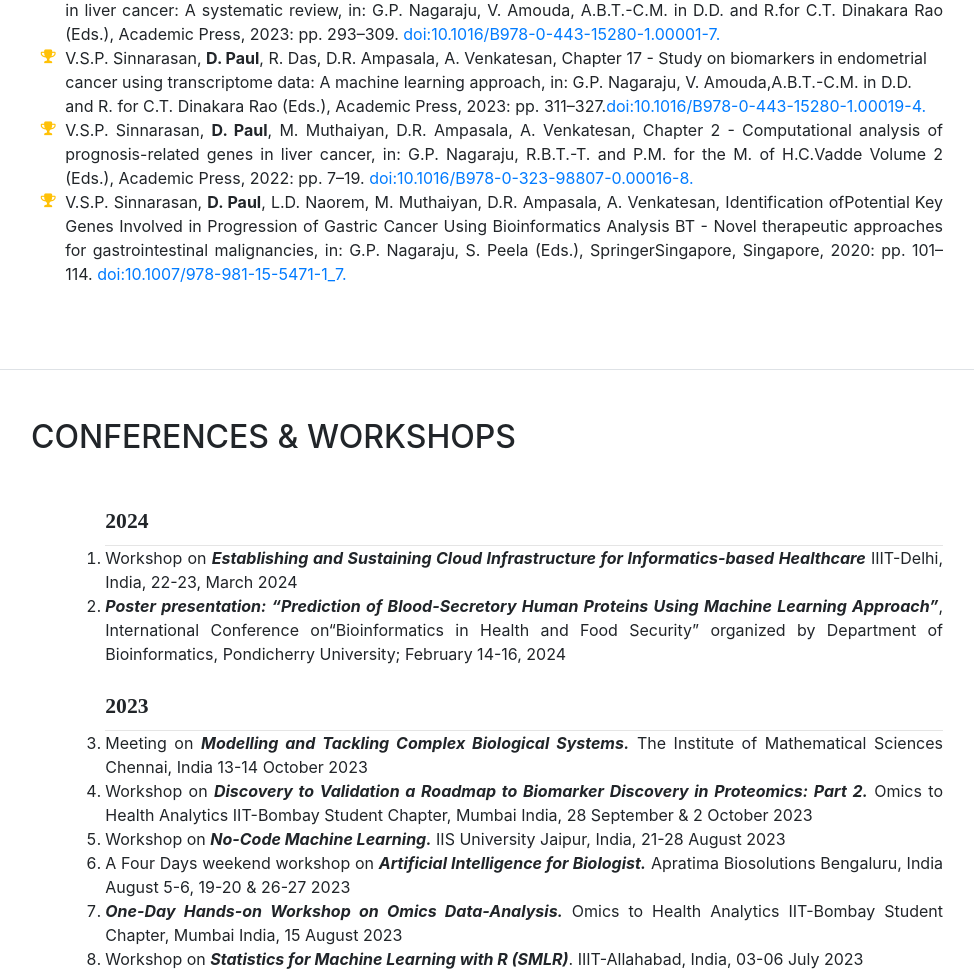
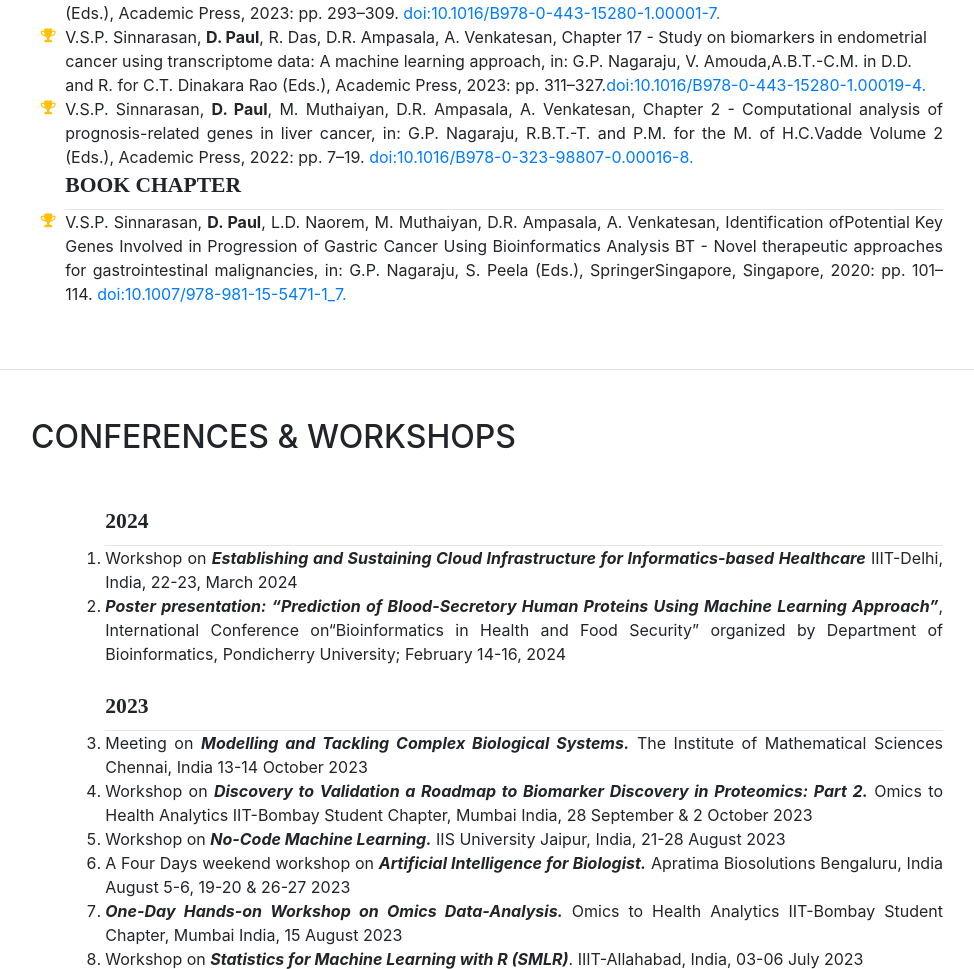
Before and after one commit to Dahrii-Paul/dpaul, a website with bundled scripts: page index.html in a window 1280 px wide. Shown: the part 4702-5671 px from the top of the page, without its empty margins (289-1263 px from the left). Built offline with nearby package versions, Linux system fonts and the light colour scheme; a web font is replaced by a local one.

Commit message:
Update index.html

```diff
--- a/index.html
+++ b/index.html
@@ -322,6 +322,8 @@ PCC6803</b>" under Supervisor – Prof. Jogadhenu Syama Sundar Prakash at Depart
               <i class="fa-li fa fa-trophy text-warning"></i>
               V.S.P. Sinnarasan, <b>D. Paul</b>, M. Muthaiyan, D.R. Ampasala, A. Venkatesan, Chapter 2 - Computational analysis of prognosis-related genes in liver cancer, in: G.P. Nagaraju, R.B.T.-T. and P.M. for the M. of H.C.Vadde Volume 2 (Eds.), Academic Press, 2022: pp. 7–19. <a href="https://www.sciencedirect.com/science/article/abs/pii/B9780323988070000168">doi:10.1016/B978-0-323-98807-0.00016-8.</a><br>
           </li>
+	<div class="subheading mb-2"><b> Book Chapter</b></div>
+	<hr style="margin-top: 0; margin-bottom: 0;">
             <li style="text-align: justify;">
               <i class="fa-li fa fa-trophy text-warning"></i>
               V.S.P. Sinnarasan, <b>D. Paul</b>, L.D. Naorem, M. Muthaiyan, D.R. Ampasala, A. Venkatesan, Identification ofPotential Key Genes Involved in Progression of Gastric Cancer Using Bioinformatics Analysis BT - Novel therapeutic approaches for gastrointestinal malignancies, in: G.P. Nagaraju, S. Peela (Eds.), SpringerSingapore, Singapore, 2020: pp. 101–114. <a href="https://link.springer.com/chapter/10.1007/978-981-15-5471-1_7">doi:10.1007/978-981-15-5471-1_7.</a>
```
